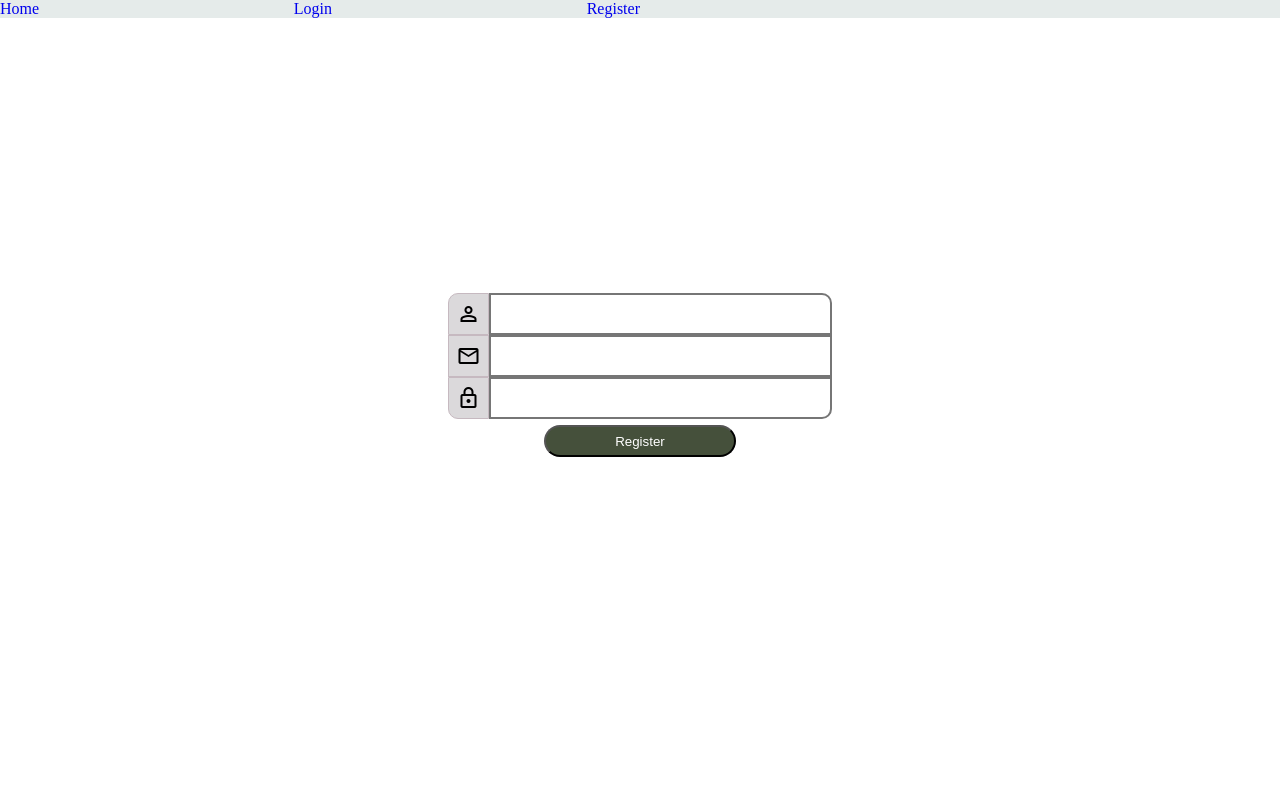
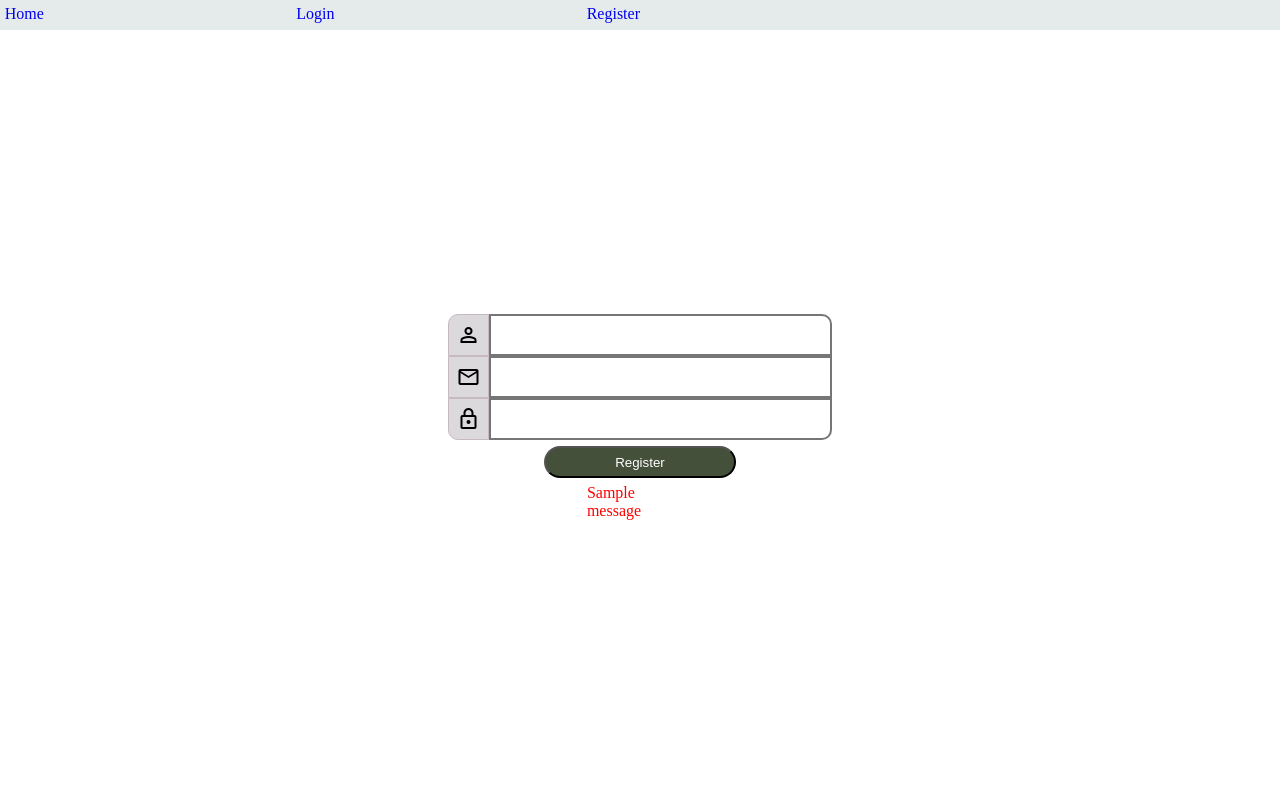
Before and after one commit to HeitorRaimundoPrado/web-sockets-test, a Flask app: page /register in a window 1280 px wide. Before the commit the page ends 457 px from the top, so only its background shows below. Run offline with Flask 3, Linux system fonts and the light colour scheme; tables that the repository leaves empty hold one stand-in row (values such as "Sample post"); one stand-in notice (Sample message) is shown.

Commit message:
Add register functionality

```diff
--- a/auth.py
+++ b/auth.py
@@ -1,4 +1,7 @@
-from flask import Blueprint, render_template, request, redirect, url_for
+from flask import Blueprint, render_template, request, redirect, url_for, flash
+from werkzeug.security import generate_password_hash, check_password_hash
+from models import User
+from __init__ import db
 
 bp = Blueprint('auth', __name__)
 
@@ -13,7 +16,30 @@ def login():
 @bp.route('/register', methods=["GET", "POST"])
 def register():
     if request.method == "POST":
+        email = request.form.get('bemail')
+        username = request.form.get('busername')
+        password = request.form.get('bpassword')
+
+        if email is None or username is None or password is None:
+            flash('All fields must be filled to signup!')
+            return redirect(url_for('auth.register'))
+
+        user = User.query.filter_by(email=email).first()
+
+        if user:
+            flash('User with this email already exists!')
+            return redirect(url_for('auth.register'))
+
+        new_user = User(email=email, name=username, password=generate_password_hash(password, method='sha256'))
+
+        db.session.add(new_user)
+        db.session.commit()
+
         return redirect(url_for('auth.login'))
 
     else:
         return render_template('register.html')
+
+@bp.route('/logout')
+def logout():
+    return redirect(url_for('main.home'))
--- a/static/style/base.css
+++ b/static/style/base.css
@@ -1,4 +1,4 @@
-body {
+* {
   margin: 0;
   padding: 0;
 }
@@ -21,4 +21,10 @@ nav {
   align-items: start;
   flex-direction: rows;
   background-color: #E5EBEA;
+  height: 20px;
+  padding: 0.3rem;
 }
+
+#content-wrapper {
+  height: calc(100vh - 25px);
+}
--- a/static/style/register.css
+++ b/static/style/register.css
@@ -4,9 +4,10 @@
 }
 #content-wrapper {
   display: flex;
-  height: 90vh;
+  /* height: 40vh; */
   justify-content: center;
   align-items: center;
+  flex-direction: column;
 }
 
 form {
@@ -68,3 +69,8 @@ form span {
   display: flex;
   justify-content: center;
 }
+
+.flashes {
+  color: red;
+  display: flex;
+}
--- a/templates/register.html
+++ b/templates/register.html
@@ -22,5 +22,16 @@
     </div>
     <input type="submit" value="Register" id="isubmit">
   </form>
+  {% with messages = get_flashed_messages() %}
+    {% if messages %}
+      <div class="flashes">
+        <ul>
+          {% for message in messages %}
+            <li>{{ message }}</li>
+          {% endfor %}
+        </ul>
+      </div>
+    {% endif %}
+  {% endwith %}
 </div>
 {% endblock %}
```
Also changed, not shown: __init__.py (+9 -0 lines), models.py (added, +7 -0 lines).
